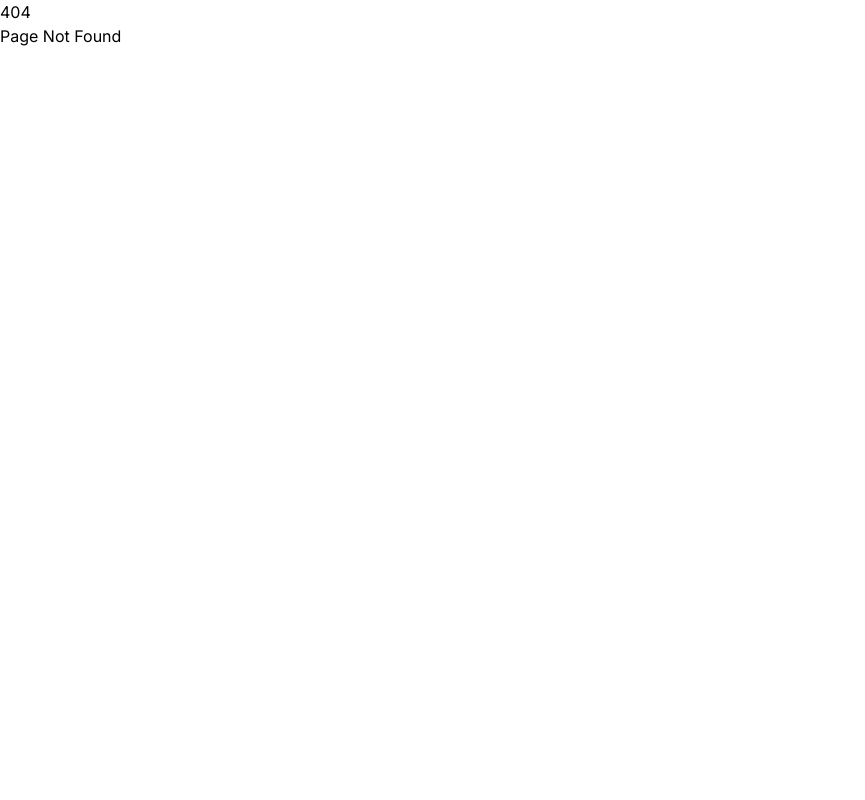
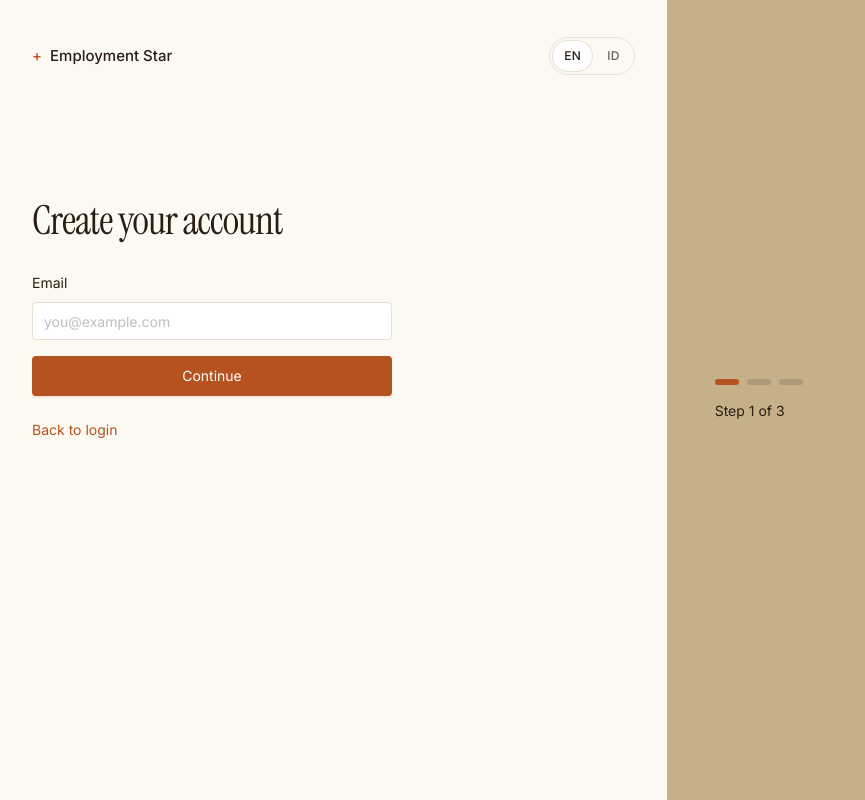
Before and after one commit to Hope-Internship-Team-1/star-employee, a React (Vite) app: page /en/register in a window 1280 px wide. Before the commit this address had no page. Shown: the whole page, without its empty margins (0-865 px from the left). Built offline with nearby package versions, Linux system fonts and the light colour scheme.

Commit message:
feat: implement locale support in router and components

```diff
--- a/src/i18n/LocaleProvider.tsx
+++ b/src/i18n/LocaleProvider.tsx
@@ -1,31 +1,31 @@
-import { useEffect, useMemo, useState } from 'react';
-import type { ReactNode } from 'react';
+import { useEffect, useMemo } from 'react';
+import { Outlet, useLocation, useNavigate, useParams } from 'react-router-dom';
 import type { Locale } from './dictionary';
 import { LocaleContext } from './localeContext';
+import { isLocale, storeLocale } from './storage';
 
-const STORAGE_KEY = 'star.locale';
-
-function readStoredLocale(): Locale {
-  try {
-    return localStorage.getItem(STORAGE_KEY) === 'id' ? 'id' : 'en';
-  } catch {
-    return 'en';
-  }
-}
-
-export function LocaleProvider({ children }: { children: ReactNode }) {
-  const [locale, setLocale] = useState<Locale>(readStoredLocale);
+export function LocaleProvider() {
+  const params = useParams();
+  const locale: Locale = isLocale(params.locale) ? params.locale : 'en';
+  const navigate = useNavigate();
+  const { pathname, search } = useLocation();
 
   useEffect(() => {
     document.documentElement.lang = locale;
-    try {
-      localStorage.setItem(STORAGE_KEY, locale);
-    } catch {
-      // Storage can be unavailable in private mode; the UI still works.
-    }
+    storeLocale(locale);
   }, [locale]);
 
-  const value = useMemo(() => ({ locale, setLocale }), [locale]);
+  const value = useMemo(
+    () => ({
+      locale,
+      setLocale: (next: Locale) => navigate(pathname.replace(/^\/[^/]+/, `/${next}`) + search),
+    }),
+    [locale, navigate, pathname, search],
+  );
 
-  return <LocaleContext.Provider value={value}>{children}</LocaleContext.Provider>;
+  return (
+    <LocaleContext.Provider value={value}>
+      <Outlet />
+    </LocaleContext.Provider>
+  );
 }
--- /dev/null
+++ b/src/i18n/storage.ts
@@ -0,0 +1,23 @@
+import type { Locale } from './dictionary';
+
+const STORAGE_KEY = 'star.locale';
+
+export function isLocale(value: unknown): value is Locale {
+  return value === 'en' || value === 'id';
+}
+
+export function readStoredLocale(): Locale {
+  try {
+    return localStorage.getItem(STORAGE_KEY) === 'id' ? 'id' : 'en';
+  } catch {
+    return 'en';
+  }
+}
+
+export function storeLocale(locale: Locale) {
+  try {
+    localStorage.setItem(STORAGE_KEY, locale);
+  } catch {
+    // Storage can be unavailable in private mode; the URL still carries the locale.
+  }
+}
--- a/src/pages/login/index.tsx
+++ b/src/pages/login/index.tsx
@@ -6,7 +6,7 @@ import { AsideNote } from '../../components/AuthAside';
 import AuthLayout from '../../components/AuthLayout';
 import FormError from '../../components/FormError';
 import { fieldClassName } from '../../components/fieldClassName';
-import { format, useMessages } from '../../i18n';
+import { format, useLocale, useMessages } from '../../i18n';
 import { loginWithPassword, requestOtp, verifyOtp } from '../../services/auth';
 import { errorKey } from '../../services/errors';
 import type { ErrorKey } from '../../services/errors';
@@ -27,6 +27,7 @@ interface CodeValues extends EmailValues {
 
 export default function LoginPage() {
   const t = useMessages();
+  const { locale } = useLocale();
   const navigate = useNavigate();
   const [passwordForm] = Form.useForm<PasswordValues>();
   const [codeForm] = Form.useForm<CodeValues>();
@@ -83,7 +84,7 @@ export default function LoginPage() {
 
     try {
       await loginWithPassword(values.email, values.password);
-      navigate('/', { replace: true });
+      navigate(`/${locale}`, { replace: true });
     } catch (caught) {
       setError(errorKey(caught, 'login'));
     } finally {
@@ -121,7 +122,7 @@ export default function LoginPage() {
 
     try {
       await verifyOtp(values.email, values.code);
-      navigate('/', { replace: true });
+      navigate(`/${locale}`, { replace: true });
     } catch (caught) {
       setError(errorKey(caught, 'verify'));
     } finally {
@@ -305,7 +306,7 @@ export default function LoginPage() {
 
       <p className="mt-6 text-sm text-ink-soft">
         {t.login.noAccount}{' '}
-        <Link to="/register" className="text-clay hover:underline">
+        <Link to={`/${locale}/register`} className="text-clay hover:underline">
           {t.login.registerLink}
         </Link>
       </p>
--- a/src/pages/register/code/index.tsx
+++ b/src/pages/register/code/index.tsx
@@ -6,7 +6,7 @@ import AuthLayout from '../../../components/AuthLayout';
 import FormError from '../../../components/FormError';
 import { fieldClassName } from '../../../components/fieldClassName';
 import { useAuthFlow } from '../../../context/authFlowContext';
-import { format, useMessages } from '../../../i18n';
+import { format, useLocale, useMessages } from '../../../i18n';
 import { requestOtp, verifyOtp } from '../../../services/auth';
 import { errorKey } from '../../../services/errors';
 import type { ErrorKey } from '../../../services/errors';
@@ -17,6 +17,7 @@ interface CodeValues {
 
 export default function RegisterCodePage() {
   const t = useMessages();
+  const { locale } = useLocale();
   const navigate = useNavigate();
   const { email } = useAuthFlow();
   const [submitting, setSubmitting] = useState(false);
@@ -52,7 +53,7 @@ export default function RegisterCodePage() {
 
     try {
       await verifyOtp(email, values.code);
-      navigate('/register/setup');
+      navigate(`/${locale}/register/setup`);
     } catch (caught) {
       setError(errorKey(caught, 'verify'));
     } finally {
@@ -60,7 +61,7 @@ export default function RegisterCodePage() {
     }
   }
 
-  if (!email) return <Navigate to="/register" replace />;
+  if (!email) return <Navigate to={`/${locale}/register`} replace />;
 
   return (
     <AuthLayout panel={<AsideSteps current={2} />}>
--- a/src/pages/register/index.tsx
+++ b/src/pages/register/index.tsx
@@ -6,7 +6,7 @@ import AuthLayout from '../../components/AuthLayout';
 import FormError from '../../components/FormError';
 import { fieldClassName } from '../../components/fieldClassName';
 import { useAuthFlow } from '../../context/authFlowContext';
-import { useMessages } from '../../i18n';
+import { useLocale, useMessages } from '../../i18n';
 import { register } from '../../services/auth';
 import { errorKey } from '../../services/errors';
 import type { ErrorKey } from '../../services/errors';
@@ -17,6 +17,7 @@ interface EmailValues {
 
 export default function RegisterPage() {
   const t = useMessages();
+  const { locale } = useLocale();
   const navigate = useNavigate();
   const { setEmail } = useAuthFlow();
   const [submitting, setSubmitting] = useState(false);
@@ -29,7 +30,7 @@ export default function RegisterPage() {
     try {
       await register({ email: values.email });
       setEmail(values.email);
-      navigate('/register/code');
+      navigate(`/${locale}/register/code`);
     } catch (caught) {
       setError(errorKey(caught));
     } finally {
@@ -75,7 +76,7 @@ export default function RegisterPage() {
       </Form>
 
       <p className="mt-6 text-sm text-ink-soft">
-        <Link to="/login" className="text-clay hover:underline">
+        <Link to={`/${locale}/login`} className="text-clay hover:underline">
           {t.register.backToLogin}
         </Link>
       </p>
--- a/src/pages/register/setup/index.tsx
+++ b/src/pages/register/setup/index.tsx
@@ -6,7 +6,7 @@ import AuthLayout from '../../../components/AuthLayout';
 import FormError from '../../../components/FormError';
 import { fieldClassName } from '../../../components/fieldClassName';
 import { useAuthFlow } from '../../../context/authFlowContext';
-import { useMessages } from '../../../i18n';
+import { useLocale, useMessages } from '../../../i18n';
 import { errorKey } from '../../../services/errors';
 import { completeRegistration } from '../../../services/registration';
 import { isPasswordLengthValid, passwordsMatch } from '../../../services/validation';
@@ -20,6 +20,7 @@ interface SetupValues {
 
 export default function RegisterSetupPage() {
   const t = useMessages();
+  const { locale } = useLocale();
   const navigate = useNavigate();
   const { email, reset } = useAuthFlow();
   const [form] = Form.useForm<SetupValues>();
@@ -33,7 +34,7 @@ export default function RegisterSetupPage() {
     try {
       await completeRegistration({ name: values.name, password: values.password });
       reset();
-      navigate('/welcome', { replace: true });
+      navigate(`/${locale}/welcome`, { replace: true });
     } catch (caught) {
       setError(errorKey(caught));
     } finally {
@@ -41,7 +42,7 @@ export default function RegisterSetupPage() {
     }
   }
 
-  if (!email) return <Navigate to="/register" replace />;
+  if (!email) return <Navigate to={`/${locale}/register`} replace />;
 
   return (
     <AuthLayout panel={<AsideSteps current={3} />}>
--- a/src/pages/welcome/index.tsx
+++ b/src/pages/welcome/index.tsx
@@ -3,12 +3,13 @@ import { useNavigate } from 'react-router-dom';
 import { Button } from 'antd';
 import { AsideDone } from '../../components/AuthAside';
 import AuthLayout from '../../components/AuthLayout';
-import { format, useMessages } from '../../i18n';
+import { format, useLocale, useMessages } from '../../i18n';
 import { getMe } from '../../services/auth';
 import { getResumeStatus } from '../../services/resume';
 
 export default function WelcomePage() {
   const t = useMessages();
+  const { locale } = useLocale();
   const navigate = useNavigate();
   const [name, setName] = useState('');
   const resume = getResumeStatus();
@@ -58,10 +59,10 @@ export default function WelcomePage() {
       </ul>
 
       <div className="mt-6 flex flex-col gap-3">
-        <Button type="primary" block className="!h-10" onClick={() => goTo('/')}>
+        <Button type="primary" block className="!h-10" onClick={() => goTo(`/${locale}`)}>
           {t.welcome.completeResume}
         </Button>
-        <Button block className="!h-10 border-line" onClick={() => goTo('/')}>
+        <Button block className="!h-10 border-line" onClick={() => goTo(`/${locale}`)}>
           {t.welcome.browseJobs}
         </Button>
       </div>
--- a/src/router/index.tsx
+++ b/src/router/index.tsx
@@ -1,26 +1,36 @@
 import { createBrowserRouter } from 'react-router-dom';
 import App from '../App';
+import { LocaleProvider } from '../i18n/LocaleProvider';
 import ErrorPage from '../pages/error';
 import LoginPage from '../pages/login';
 import RegisterPage from '../pages/register';
 import RegisterCodePage from '../pages/register/code';
 import RegisterSetupPage from '../pages/register/setup';
 import WelcomePage from '../pages/welcome';
+import { localeLoader } from './localeLoader';
 import { requireAuth } from './requireAuth';
 
 const router = createBrowserRouter([
-  { path: '/login', element: <LoginPage /> },
-  { path: '/register', element: <RegisterPage /> },
-  { path: '/register/code', element: <RegisterCodePage /> },
-  { path: '/register/setup', element: <RegisterSetupPage /> },
+  { path: '/', loader: localeLoader },
   {
-    loader: requireAuth,
+    path: '/:locale',
+    loader: localeLoader,
+    element: <LocaleProvider />,
     children: [
-      { path: '/', element: <App /> },
-      { path: '/welcome', element: <WelcomePage /> },
+      { path: 'login', element: <LoginPage /> },
+      { path: 'register', element: <RegisterPage /> },
+      { path: 'register/code', element: <RegisterCodePage /> },
+      { path: 'register/setup', element: <RegisterSetupPage /> },
+      {
+        loader: requireAuth,
+        children: [
+          { index: true, element: <App /> },
+          { path: 'welcome', element: <WelcomePage /> },
+        ],
+      },
+      { path: '*', element: <ErrorPage /> },
     ],
   },
-  { path: '*', element: <ErrorPage /> },
 ]);
 
 export default router;
--- /dev/null
+++ b/src/router/localeLoader.ts
@@ -0,0 +1,10 @@
+import { redirect } from 'react-router-dom';
+import type { LoaderFunctionArgs } from 'react-router-dom';
+import { isLocale, readStoredLocale } from '../i18n/storage';
+
+export function localeLoader({ params, request }: LoaderFunctionArgs) {
+  if (isLocale(params.locale)) return null;
+
+  const url = new URL(request.url);
+  return redirect(`/${readStoredLocale()}${url.pathname}${url.search}`);
+}
--- a/src/router/requireAuth.ts
+++ b/src/router/requireAuth.ts
@@ -1,11 +1,12 @@
 import { redirect } from 'react-router-dom';
+import type { LoaderFunctionArgs } from 'react-router-dom';
 
-export async function requireAuth() {
+export async function requireAuth({ params }: LoaderFunctionArgs) {
   const res = await fetch(`${import.meta.env.VITE_API_BASE_URL}/users/me`, {
     credentials: 'include',
   });
 
-  if (res.status === 401) return redirect('/login');
+  if (res.status === 401) return redirect(`/${params.locale}/login`);
   if (!res.ok) throw new Error(`Session check failed with status ${res.status}`);
 
   return res.json();
```
Also changed, not shown: src/main.tsx (+3 -6 lines), 2 other files (tests, documents, lock files or other folders).
